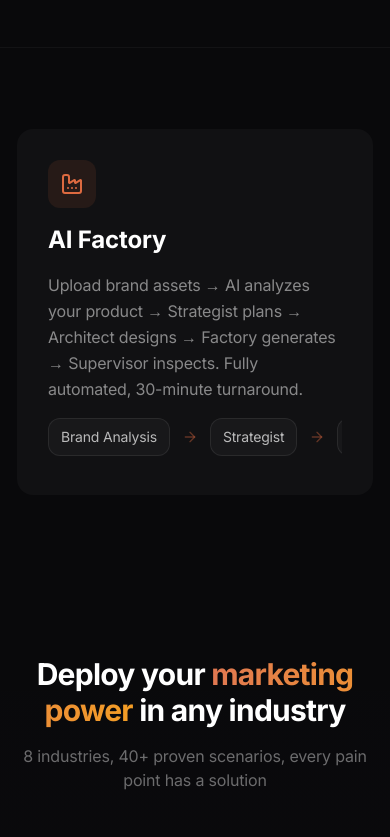
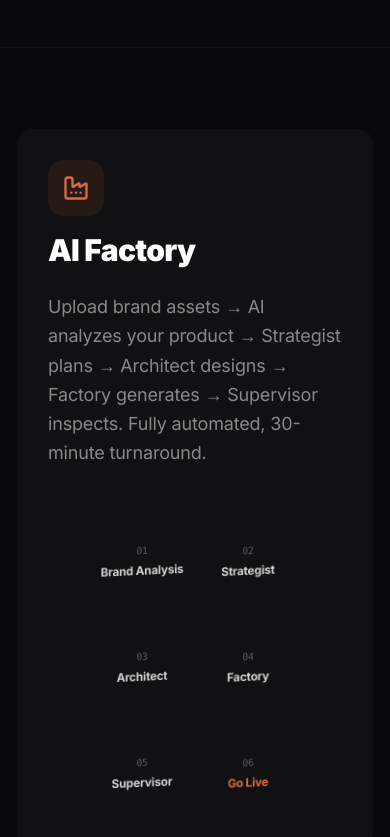
Before and after one commit to MarinChen99097/marketingx-site, a Next.js app: page /en/marketingx in a window 390 px wide. Shown: the part 1527-2364 px from the top of the page. Built offline with nearby package versions, Linux system fonts and the light colour scheme.

Commit message:
feat: AI Factory card — larger text, 3D isometric pipeline blocks, responsive

```diff
--- a/app/[locale]/marketingx/page.tsx
+++ b/app/[locale]/marketingx/page.tsx
@@ -453,39 +453,81 @@ export default function SaleCraftPage() {
         </div>
       </section>
 
-      {/* ════════════ BIG FEATURE CARDS (Zeabur-style) ════════════ */}
+      {/* ════════════ AI FACTORY (Hero Feature) ════════════ */}
       <section id="features" className="py-20 md:py-28 px-4 sm:px-6">
-        <div className="max-w-5xl mx-auto space-y-6">
-          {HERO_FEATURES.map((f, i) => (
-            <GlowCard key={i} delay={i * 0.15}>
-              <div className="p-8 md:p-12 space-y-4">
-                <div className="w-12 h-12 rounded-xl bg-[hsl(16,70%,56%)]/10 flex items-center justify-center mb-2">
-                  <f.icon className="w-6 h-6 text-[hsl(16,70%,56%)]" />
+        <div className="max-w-5xl mx-auto">
+          <GlowCard delay={0.15}>
+            <div className="p-8 sm:p-10 md:p-14 lg:p-16 space-y-6 md:space-y-8">
+              {/* Icon + Title */}
+              <div className="space-y-4">
+                <div className="w-14 h-14 md:w-16 md:h-16 rounded-2xl bg-[hsl(16,70%,56%)]/10 flex items-center justify-center">
+                  <Factory className="w-7 h-7 md:w-8 md:h-8 text-[hsl(16,70%,56%)]" />
                 </div>
-                <h3 className="text-2xl md:text-3xl font-bold text-white">{f.title}</h3>
-                <p className="text-white/50 text-base md:text-lg leading-relaxed max-w-2xl">{f.desc}</p>
+                <h3 className="text-3xl sm:text-4xl md:text-5xl font-black text-white tracking-tight">
+                  {t("features.factory.title")}
+                </h3>
+              </div>
 
-                {/* Visual area — AI Factory pipeline */}
-                {f.visual === "ai-pipeline" && (
-                  <div className="mt-8 flex items-center gap-3 overflow-x-auto pb-2">
-                    {PIPELINE_STEPS.map((step, j) => (
+              {/* Description — larger, better line breaks */}
+              <p className="text-white/50 text-lg sm:text-xl md:text-2xl leading-relaxed max-w-3xl">
+                {t("features.factory.desc")}
+              </p>
+
+              {/* 3D Pipeline visual — isometric factory blocks */}
+              <div className="pt-6 md:pt-10">
+                <div className="flex flex-wrap justify-center gap-4 md:gap-6" style={{ perspective: "800px" }}>
+                  {PIPELINE_STEPS.map((step, j) => {
+                    const isLast = j === PIPELINE_STEPS.length - 1;
+                    const accentColor = isLast ? "hsl(16,70%,56%)" : `hsl(${16 + j * 8},${50 + j * 5}%,${56 - j * 3}%)`;
+                    return (
                       <motion.div
                         key={j}
-                        initial={{ opacity: 0, x: -10 }}
-                        whileInView={{ opacity: 1, x: 0 }}
+                        initial={{ opacity: 0, y: 30, rotateX: 20 }}
+                        whileInView={{ opacity: 1, y: 0, rotateX: 0 }}
                         viewport={{ once: true }}
-                        transition={{ duration: 0.3, delay: 0.4 + j * 0.08 }}
-                        className="flex items-center gap-3 shrink-0"
+                        transition={{ duration: 0.5, delay: 0.2 + j * 0.12 }}
+                        className="relative group"
                       >
-                        <span className="px-3 py-2 rounded-lg border border-white/[0.08] bg-white/[0.03] text-sm text-white/70 whitespace-nowrap">{step}</span>
-                        {j < 5 && <ArrowRight className="w-4 h-4 text-[hsl(16,70%,56%)]/40 shrink-0" />}
+                        {/* 3D Block */}
+                        <div
+                          className="relative w-[90px] h-[90px] sm:w-[100px] sm:h-[100px] md:w-[120px] md:h-[120px]"
+                          style={{ transformStyle: "preserve-3d", transform: "rotateX(10deg) rotateY(-15deg)" }}
+                        >
+                          {/* Top face */}
+                          <div
+                            className="absolute inset-0 rounded-xl"
+                            style={{
+                              background: `linear-gradient(135deg, ${accentColor}20, ${accentColor}08)`,
+                              border: `1px solid ${accentColor}30`,
+                              transform: "translateZ(20px)",
+                              boxShadow: `0 0 30px ${accentColor}15`,
+                            }}
+                          />
+                          {/* Front face */}
+                          <div
+                            className="absolute inset-0 rounded-xl flex flex-col items-center justify-center"
+                            style={{
+                              background: `linear-gradient(180deg, ${accentColor}15, transparent)`,
+                              border: `1px solid ${accentColor}20`,
+                            }}
+                          >
+                            <div className="text-[10px] md:text-xs text-white/30 font-mono mb-1">0{j + 1}</div>
+                            <div className={`text-xs sm:text-sm md:text-base font-bold ${isLast ? "text-[hsl(16,70%,56%)]" : "text-white/80"}`}>{step}</div>
+                          </div>
+                        </div>
+                        {/* Connector arrow */}
+                        {j < PIPELINE_STEPS.length - 1 && (
+                          <div className="hidden md:block absolute top-1/2 -right-4 transform -translate-y-1/2 z-10">
+                            <ArrowRight className="w-4 h-4 text-[hsl(16,70%,56%)]/30" />
+                          </div>
+                        )}
                       </motion.div>
-                    ))}
-                  </div>
-                )}
+                    );
+                  })}
+                </div>
               </div>
-            </GlowCard>
-          ))}
+            </div>
+          </GlowCard>
         </div>
       </section>
 
```
